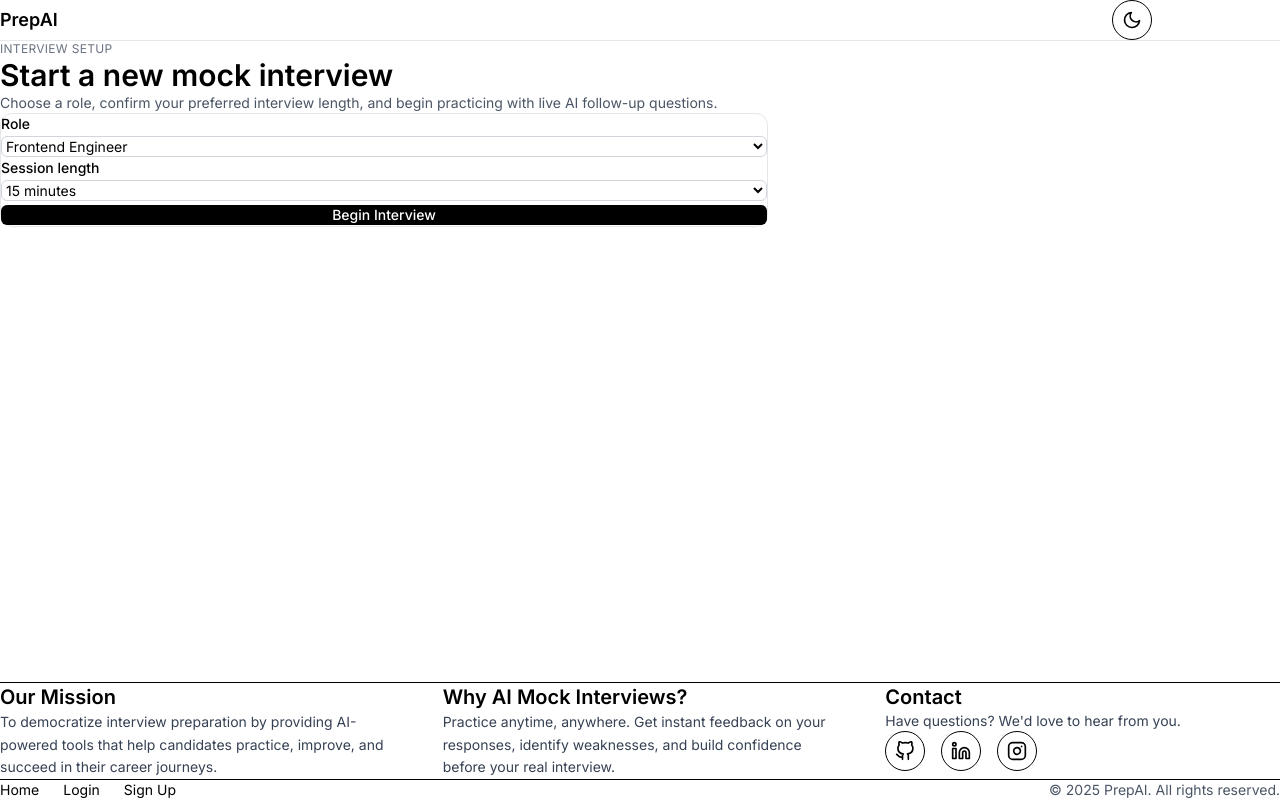
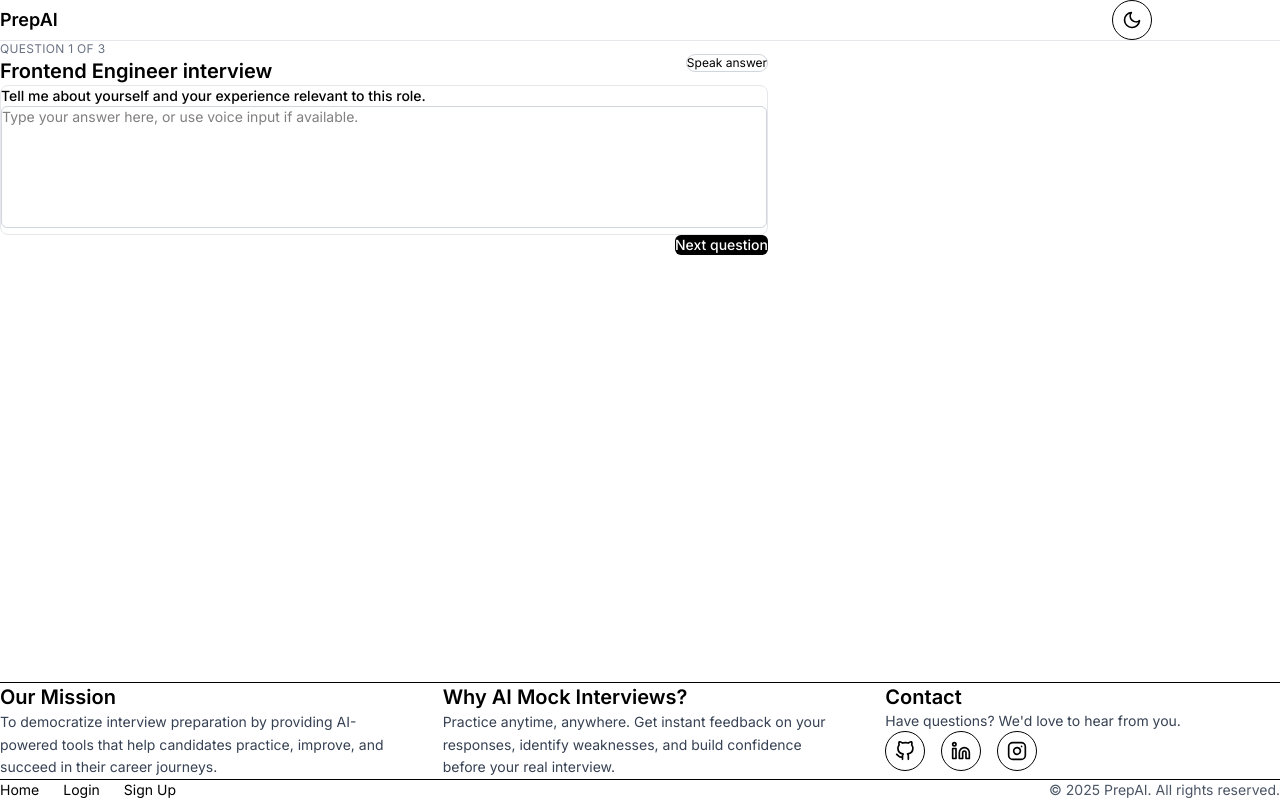
Before and after one commit to Dadi-Dinesh/PrepAI, a Next.js app in the folder frontend/: page /interview in a window 1280 px wide. Both pictures are taken after a click on the button "Begin Interview". Built offline with nearby package versions, Linux system fonts and the light colour scheme.

Commit message:
interview page updated

```diff
--- a/frontend/app/interview/page.js
+++ b/frontend/app/interview/page.js
@@ -1,10 +1,114 @@
 "use client";
 
+import { useEffect, useRef, useState } from "react";
 import Link from "next/link";
 import ThemeToggle from "../components/ThemeToggle";
 import Footer from "../components/Footer";
 
+const QUESTIONS = [
+  "Tell me about yourself and your experience relevant to this role.",
+  "Describe a challenging problem you solved recently. What was your approach?",
+  "How do you handle feedback and iterate on your work?",
+];
+
 export default function InterviewPage() {
+  const [stage, setStage] = useState("setup");
+  const [role, setRole] = useState("Frontend Engineer");
+  const [answers, setAnswers] = useState(Array(QUESTIONS.length).fill(""));
+  const [currentIndex, setCurrentIndex] = useState(0);
+  const [summary, setSummary] = useState("");
+  const [isSummarizing, setIsSummarizing] = useState(false);
+
+  const textAreaRef = useRef(null);
+
+  const generateSummary = () => {
+    const filled = answers.filter((a) => a.trim().length > 0);
+    const combined = filled.join(" ");
+    const short =
+      combined.length > 400 ? combined.slice(0, 390).trimEnd() + "…" : combined || "No answers recorded.";
+
+    return `For the ${role} role, your responses highlighted your experience, problem‑solving approach, and how you handle feedback. Here is a condensed view of what you shared: ${short}`;
+  };
+
+  const handleBegin = () => {
+    setStage("interview");
+    setCurrentIndex(0);
+  };
+
+  const handleNext = () => {
+    if (currentIndex < QUESTIONS.length - 1) {
+      setCurrentIndex((i) => i + 1);
+      return;
+    }
+    setIsSummarizing(true);
+    setTimeout(() => {
+      setSummary(generateSummary());
+      setIsSummarizing(false);
+      setStage("summary");
+    }, 600);
+  };
+
+  const handleAnswerChange = (value) => {
+    setAnswers((prev) => {
+      const copy = [...prev];
+      copy[currentIndex] = value;
+      return copy;
+    });
+  };
+
+  const recognitionRef = useRef(null);
+  const [isRecording, setIsRecording] = useState(false);
+  const [voiceSupported, setVoiceSupported] = useState(false);
+
+  useEffect(() => {
+    if (typeof window === "undefined") return;
+    const SR = window.SpeechRecognition || window.webkitSpeechRecognition;
+    if (SR) {
+      const instance = new SR();
+      instance.continuous = false;
+      instance.interimResults = true;
+      instance.lang = "en-US";
+      recognitionRef.current = instance;
+      setVoiceSupported(true);
+    }
+  }, []);
+
+  const handleVoiceToggle = () => {
+    if (!recognitionRef.current) return;
+
+    if (isRecording) {
+      recognitionRef.current.stop();
+      setIsRecording(false);
+      return;
+    }
+
+    setIsRecording(true);
+    let finalTranscript = answers[currentIndex] || "";
+
+    recognitionRef.current.onresult = (event) => {
+      let interimTranscript = "";
+      for (let i = event.resultIndex; i < event.results.length; ++i) {
+        const transcript = event.results[i][0].transcript;
+        if (event.results[i].isFinal) {
+          finalTranscript += " " + transcript;
+        } else {
+          interimTranscript += transcript;
+        }
+      }
+      const combined = (finalTranscript + " " + interimTranscript).trim();
+      handleAnswerChange(combined);
+      if (textAreaRef.current) {
+        textAreaRef.current.value = combined;
+      }
+    };
+
+    recognitionRef.current.onend = () => {
+      setIsRecording(false);
+    };
+
+    recognitionRef.current.start();
+  };
+
   return (
     <div className="min-h-screen flex flex-col bg-white dark:bg-black text-black dark:text-white">
       {/* Navbar */}
@@ -20,38 +124,133 @@
       {/* Content */}
       <main className="flex-1">
         <div className="max-w-3xl mx-auto px-4 py-12 space-y-8">
+          {stage === "setup" && (
+            <>
               <section>
                 <p className="text-xs uppercase tracking-wide text-gray-500">Interview setup</p>
                 <h1 className="text-3xl font-semibold mt-2 mb-3">Start a new mock interview</h1>
                 <p className="text-sm text-gray-600 dark:text-gray-400">
-              Choose a role, confirm your preferred interview length, and begin practicing with live AI follow-up questions.
+                  Choose a role and then begin. You&apos;ll answer a few questions by typing or speaking, and we&apos;ll generate a concise summary for you.
                 </p>
               </section>
 
               <section className="border border-gray-200 dark:border-gray-800 rounded-xl p-6 space-y-4">
                 <div>
                   <label className="text-sm font-medium mb-1 block">Role</label>
-              <select className="w-full px-3 py-2 border border-gray-300 dark:border-gray-700 rounded-md bg-white dark:bg-black text-sm focus:outline-none focus:ring-1 focus:ring-black dark:focus:ring-white">
+                  <select
+                    value={role}
+                    onChange={(e) => setRole(e.target.value)}
+                    className="w-full px-3 py-2 border border-gray-300 dark:border-gray-700 rounded-md bg-white dark:bg-black text-sm focus:outline-none focus:ring-1 focus:ring-black dark:focus:ring-white"
+                  >
                     <option>Frontend Engineer</option>
+                    <option>Backend Engineer</option>
                     <option>Backend Engineer</option>
                     <option>Product Manager</option>
                     <option>Data Scientist</option>
                   </select>
                 </div>
 
-            <div>
-              <label className="text-sm font-medium mb-1 block">Session length</label>
-              <select className="w-full px-3 py-2 border border-gray-300 dark:border-gray-700 rounded-md bg-white dark:bg-black text-sm focus:outline-none focus:ring-1 focus:ring-black dark:focus:ring-white">
-                <option>15 minutes</option>
-                <option>30 minutes</option>
-                <option>45 minutes</option>
-              </select>
-            </div>
-
-            <button className="w-full py-2.5 bg-black dark:bg-white text-white dark:text-black rounded-md text-sm font-medium hover:opacity-90 transition">
+                <button
+                  type="button"
+                  onClick={handleBegin}
+                  className="w-full py-2.5 bg-black dark:bg-white text-white dark:text-black rounded-md text-sm font-medium hover:opacity-90 transition"
+                >
                   Begin Interview
                 </button>
               </section>
+            </>
+          )}
+
+          {stage === "interview" && (
+            <section className="space-y-4">
+              <div className="flex items-center justify-between">
+                <div>
+                  <p className="text-xs uppercase tracking-wide text-gray-500">
+                    Question {currentIndex + 1} of {QUESTIONS.length}
+                  </p>
+                  <h1 className="text-xl font-semibold mt-2 mb-1">{role} interview</h1>
+                </div>
+                {voiceSupported && (
+                  <button
+                    type="button"
+                    onClick={handleVoiceToggle}
+                    className="text-xs border px-3 py-1 rounded-full border-gray-300 dark:border-gray-700 hover:border-black dark:hover:border-white transition"
+                  >
+                    {isRecording ? "Stop recording" : "Speak answer"}
+                  </button>
+                )}
+              </div>
+
+              <div className="border border-gray-200 dark:border-gray-800 rounded-lg p-4">
+                <p className="text-sm font-medium mb-2">{QUESTIONS[currentIndex]}</p>
+                <textarea
+                  ref={textAreaRef}
+                  rows={6}
+                  value={answers[currentIndex]}
+                  onChange={(e) => handleAnswerChange(e.target.value)}
+                  className="mt-2 w-full px-3 py-2 border border-gray-300 dark:border-gray-700 rounded-md bg-white dark:bg-black text-sm focus:outline-none focus:ring-1 focus:ring-black dark:focus:ring-white resize-none"
+                  placeholder="Type your answer here, or use voice input if available."
+                />
+              </div>
+
+              <div className="flex justify-end">
+                <button
+                  type="button"
+                  onClick={handleNext}
+                  className="px-4 py-2 text-sm font-medium rounded-md bg-black dark:bg-white text-white dark:text-black hover:opacity-90 transition"
+                >
+                  {currentIndex === QUESTIONS.length - 1 ? "Finish & summarize" : "Next question"}
+                </button>
+              </div>
+            </section>
+          )}
+
+          {stage === "summary" && (
+            <section className="space-y-4">
+              <div>
+                <p className="text-xs uppercase tracking-wide text-gray-500">Interview summary</p>
+                <h1 className="text-2xl font-semibold mt-2 mb-2">
+                  Your {role} mock interview summary
+                </h1>
+                <p className="text-sm text-gray-600 dark:text-gray-400">
+                  This is a condensed view of what you shared. Use it to refine your story and prepare for your next session.
+                </p>
+              </div>
+
+              <div className="border border-gray-200 dark:border-gray-800 rounded-lg p-4">
+                {isSummarizing ? (
+                  <p className="text-sm text-gray-600 dark:text-gray-400">Summarizing your answers…</p>
+                ) : (
+                  <p className="text-sm text-gray-800 dark:text-gray-200 leading-relaxed">{summary}</p>
+                )}
+              </div>
+
+              <div className="flex gap-3">
+                <button
+                  type="button"
+                  onClick={() => {
+                    setStage("interview");
+                    setCurrentIndex(0);
+                  }}
+                  className="px-4 py-2 text-sm font-medium rounded-md border border-gray-300 dark:border-gray-700 hover:border-black dark:hover:border-white transition"
+                >
+                  Review answers
+                </button>
+                <button
+                  type="button"
+                  onClick={() => {
+                    setStage("setup");
+                    setAnswers(Array(QUESTIONS.length).fill(""));
+                    setSummary("");
+                    setCurrentIndex(0);
+                  }}
+                  className="px-4 py-2 text-sm font-medium rounded-md bg-black dark:bg-white text-white dark:text-black hover:opacity-90 transition"
+                >
+                  Start a new interview
+                </button>
+              </div>
+            </section>
+          )}
         </div>
       </main>
 
```
Lines whose indentation alone changed are shown as unchanged.
